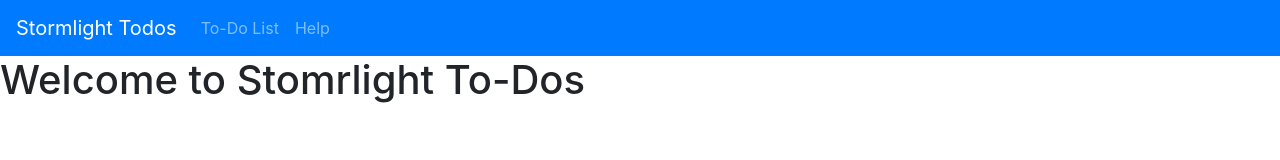
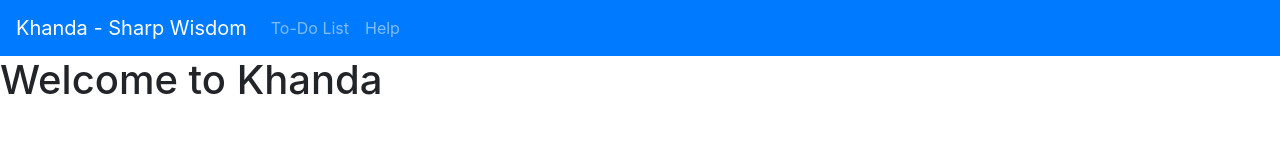
Before and after one commit to tjbowen/taskmanager_project, a React app: page / in a window 1280 px wide. Built offline with nearby package versions, Linux system fonts and the light colour scheme.

Commit message:
updated branding

```diff
--- a/public/index.html
+++ b/public/index.html
@@ -22,7 +22,7 @@
       work correctly both with client-side routing and a non-root public URL.
       Learn how to configure a non-root public URL by running `npm run build`.
     -->
-    <title>Stormlight Todos</title>
+    <title>Khanda</title>
     <link rel="stylesheet" href="https://stackpath.bootstrapcdn.com/bootstrap/4.2.1/css/bootstrap.min.css" integrity="sha384-GJzZqFGwb1QTTN6wy59ffF1BuGJpLSa9DkKMp0DgiMDm4iYMj70gZWKYbI706tWS" crossorigin="anonymous">
   </head>
   <body>
--- a/src/components/Header.js
+++ b/src/components/Header.js
@@ -4,7 +4,7 @@ import {NavLink} from 'react-router-dom';
 const Header = () => (
   <header>
     <nav className="navbar navbar-expand-lg navbar-dark bg-primary">
-    <NavLink className="navbar-brand" to="/" exact={true}> Stormlight Todos</NavLink>
+    <NavLink className="navbar-brand" to="/" exact={true}> Khanda - Sharp Wisdom </NavLink>
     <button className="navbar-toggler" type="button" data-toggle="collapse" data-target="#navbarNav" aria-controls="navbarNav" aria-expanded="false" aria-label="Toggle navigation">
     <span className="navbar-toggler-icon"></span>
     </button>
--- a/src/components/Homepage.js
+++ b/src/components/Homepage.js
@@ -2,6 +2,6 @@ import React from 'react';
 
 export default () => (
   <div>
-    <h1>Welcome to Stomrlight To-Dos</h1>
+    <h1>Welcome to Khanda</h1>
   </div>
 )
```
